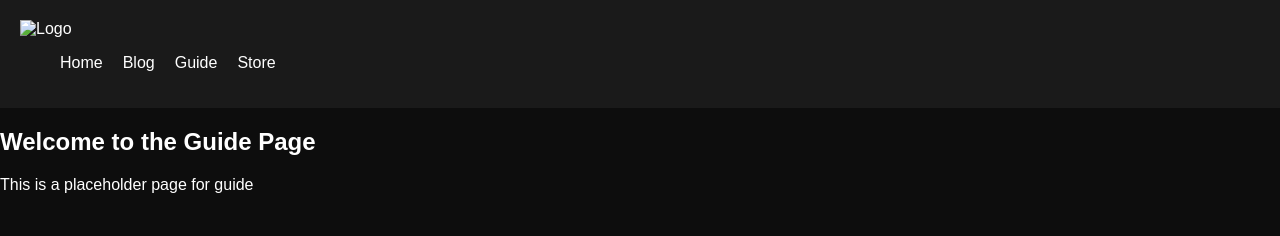
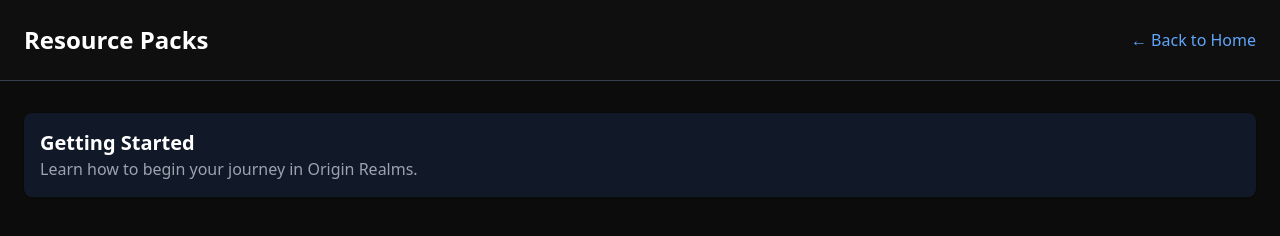
Before and after one commit to inimimii/mimiitweaks, a plain HTML site: page guide.html in a window 1280 px wide. Drawn offline with nearby package versions, Linux system fonts and the light colour scheme.

Commit message:
Update guide.html

```diff
--- a/guide.html
+++ b/guide.html
@@ -3,24 +3,19 @@
 <head>
   <meta charset="UTF-8" />
   <meta name="viewport" content="width=device-width, initial-scale=1.0" />
-  <title>Guide</title>
-  <link rel="stylesheet" href="css/style.css" />
+  <title>Resource Packs - Mimii Tweaks</title>
+  <script src="https://cdn.tailwindcss.com"></script>
 </head>
-<body>
-  <header>
-    <nav>
-      <img src="assets/logo.png" alt="Logo" class="logo" />
-      <ul class="nav-links">
-        <li><a href="index.html">Home</a></li>
-        <li><a href="blog.html">Blog</a></li>
-        <li><a href="guide.html">Guide</a></li>
-        <li><a href="store.html">Store</a></li>
-      </ul>
-    </nav>
+<body class="bg-[#0c0c0c] text-white font-sans min-h-screen">
+  <header class="p-6 flex justify-between items-center bg-[#0f0f0f] border-b border-gray-700">
+    <h1 class="text-2xl font-bold">Resource Packs</h1>
+    <a href="index.html" class="text-blue-400 hover:underline">← Back to Home</a>
   </header>
-  <section class="page-content">
-    <h1>Welcome to the Guide Page</h1>
-    <p>This is a placeholder page for guide</p>
-  </section>
+  <main class="px-6 py-8 space-y-6">
+<article class="bg-gray-900 p-4 rounded-lg shadow">
+  <h2 class="text-xl font-bold">Getting Started</h2>
+  <p class="text-gray-400">Learn how to begin your journey in Origin Realms.</p>
+</article>
+</main>
 </body>
 </html>
```
